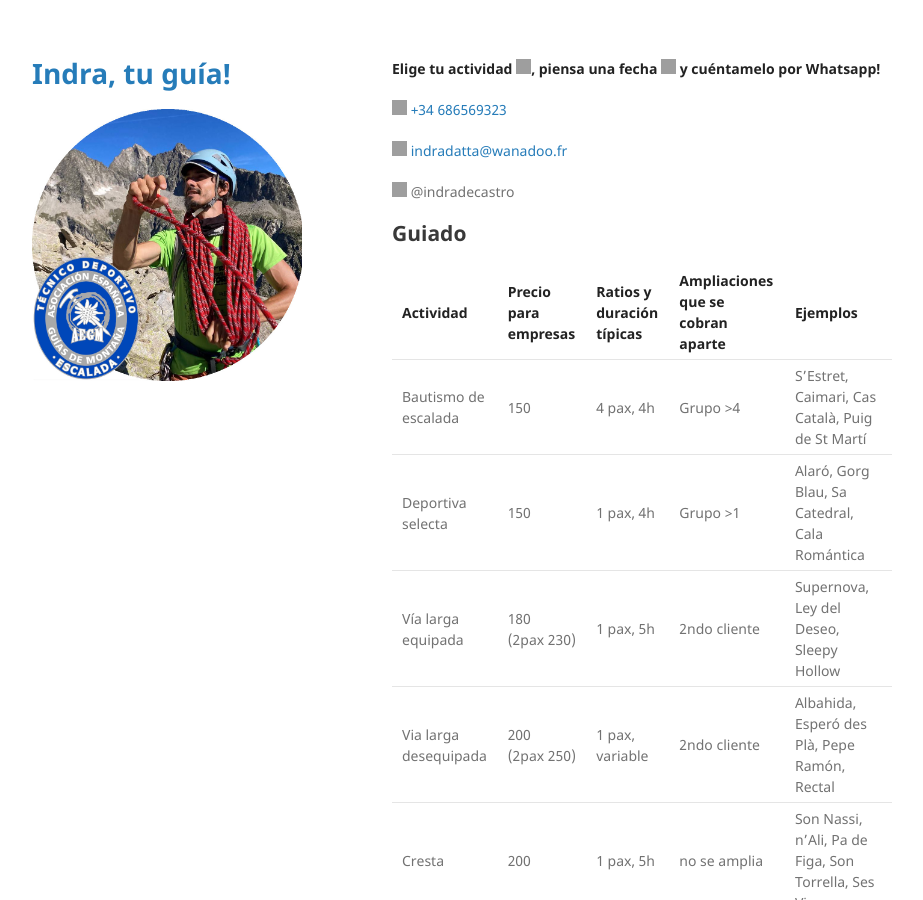
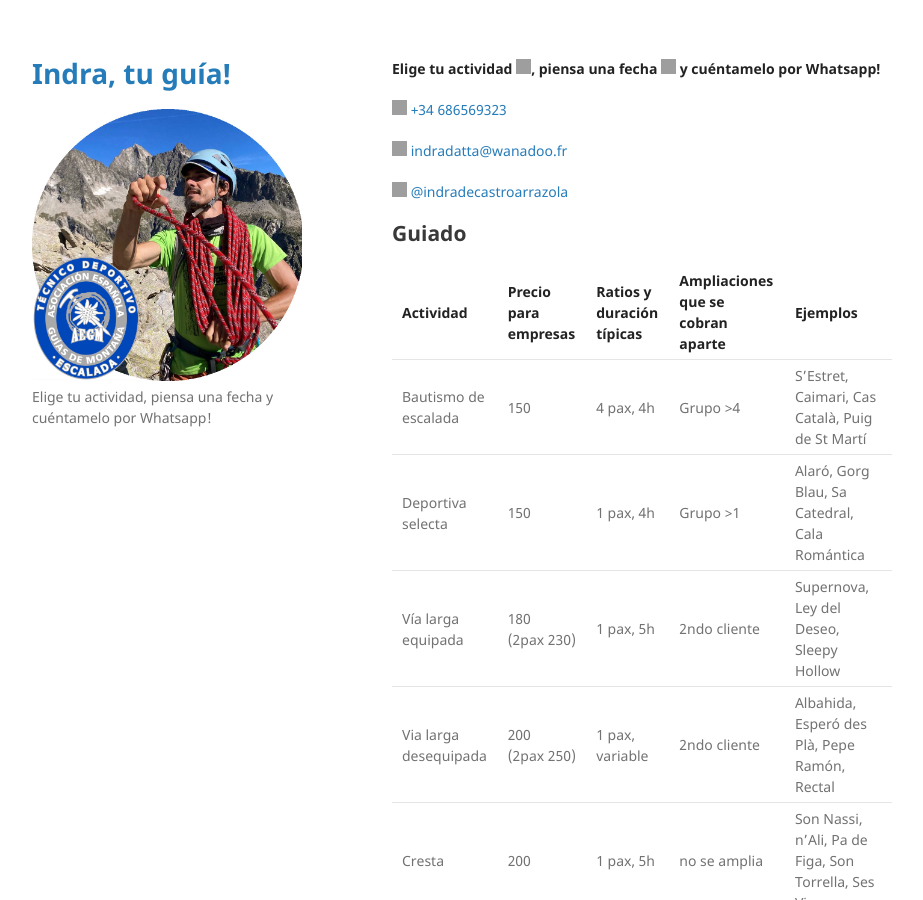
Before and after one commit to indradecastro/MountainGuide, a Jekyll site: the page built from index.md, in a window 1280 px wide and 900 px high. Shown: the whole window, without its empty margins (178-1101 px from the left). Built offline with Jekyll 4.4.1, drawn with Linux system fonts in a browser that asks for light colours; the repository's description, which GitHub fills in, is left out; grey boxes are pictures that could not be loaded.

Commit message:
try description

```diff
--- a/_config.yml
+++ b/_config.yml
@@ -1,6 +1,6 @@
 title: Indra, tu guía!
 logo: /assets/img/feo-circle-aegm.jpg
-description:
+description: Elige tu actividad, piensa una fecha y cuéntamelo por Whatsapp!
 show_downloads: false
 google_analytics:
 theme: jekyll-theme-minimal
--- a/index.md
+++ b/index.md
@@ -8,7 +8,7 @@ layout: default
 
 <img src="https://raw.githubusercontent.com/FortAwesome/Font-Awesome/6.x/svgs/regular/envelope.svg" width="15" height="15"> [indradatta@wanadoo.fr](mailto:indradatta@wanadoo.fr)
 
-<img src="https://raw.githubusercontent.com/FortAwesome/Font-Awesome/6.x/svgs/brands/instagram.svg" width="15" height="15"> @indradecastro
+<img src="https://raw.githubusercontent.com/FortAwesome/Font-Awesome/6.x/svgs/brands/instagram.svg" width="15" height="15"> [@indradecastroarrazola](https://www.instagram.com/indradecastroarrazola/)
 
 ## Guiado
 
```
